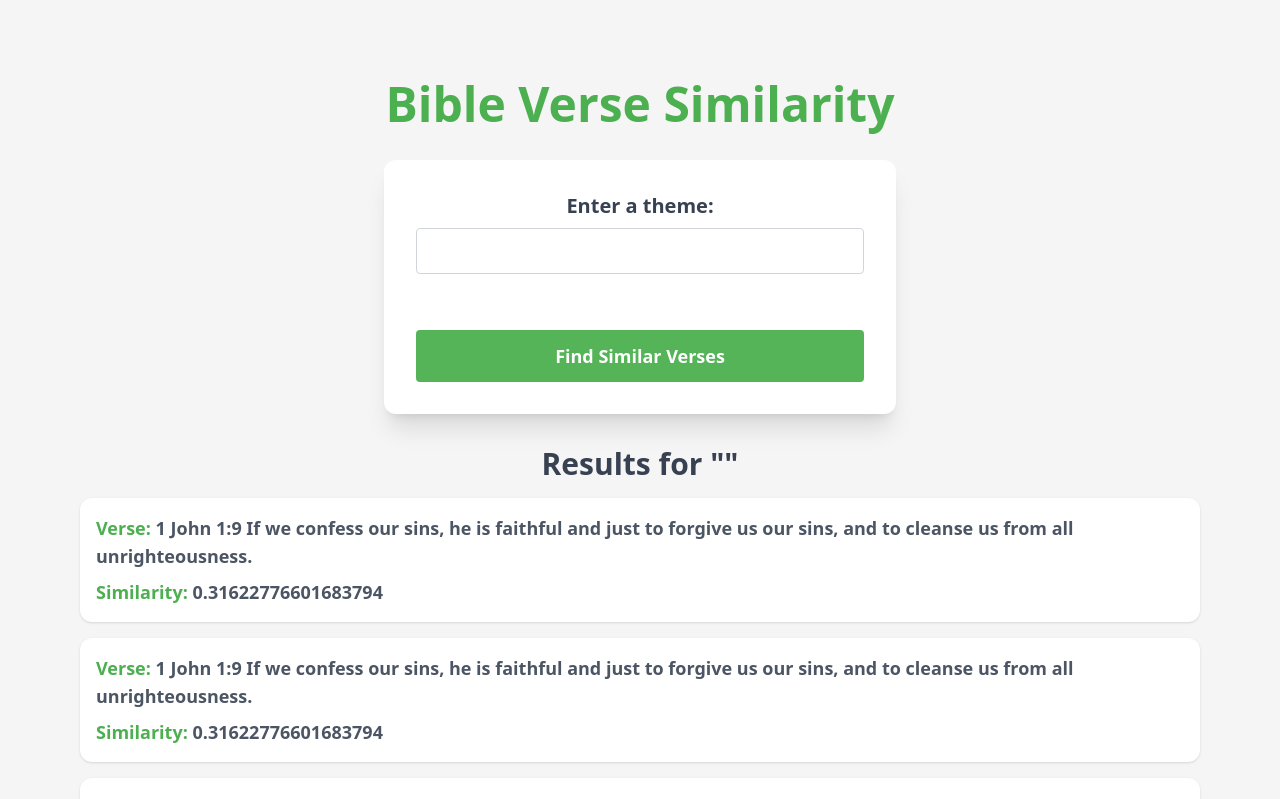
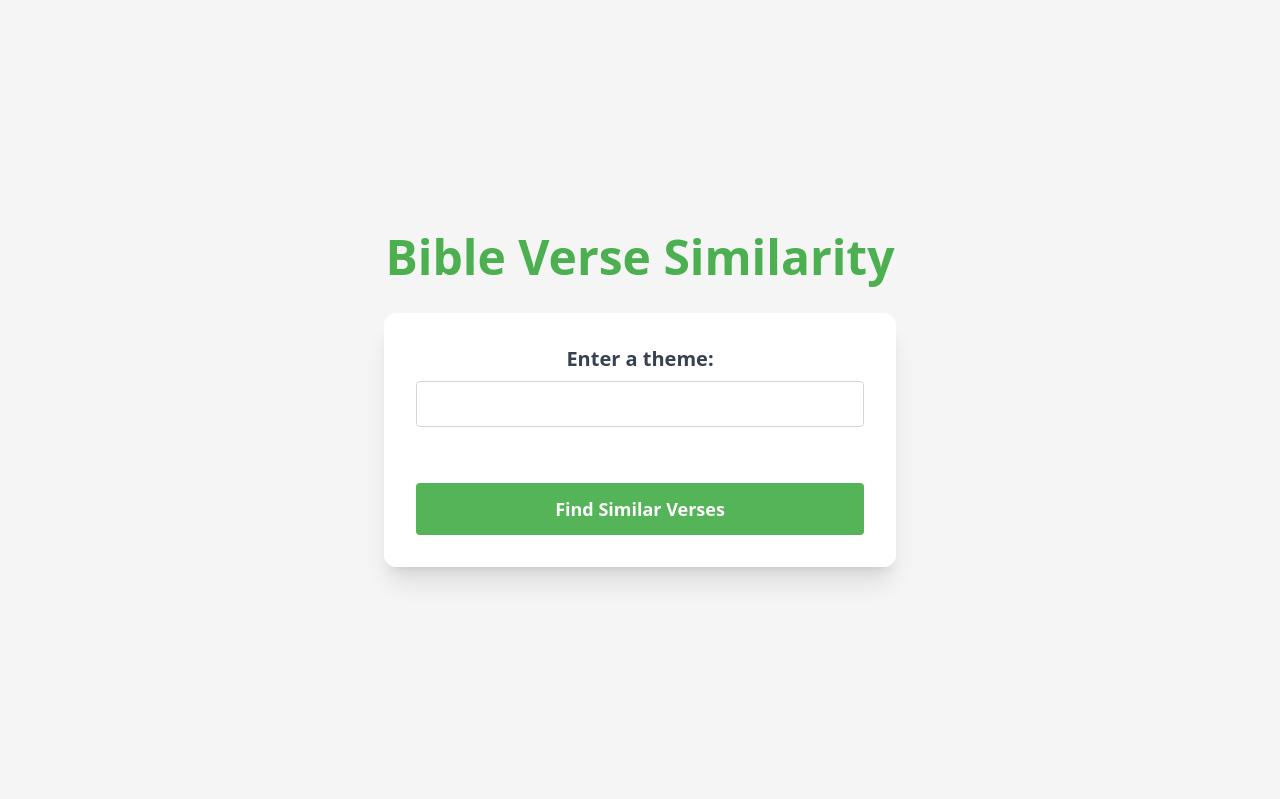
Before and after one commit to Namit2111/bible-verse-finder, a Next.js app in the folder bible-app/: page / in a window 1280 px wide. Shown: the top 799 px of the page. Built offline with nearby package versions, Linux system fonts and the light colour scheme.

Commit message:
feat(Nextjs): make api call to the flask app from nextjs component

```diff
--- /dev/null
+++ b/bible-app/app/api/similarity/route.ts
@@ -0,0 +1,24 @@
+import { NextResponse } from 'next/server';
+
+export async function POST(request: Request) {
+  const { userInput } = await request.json();
+  try {
+    // Make a request to the Flask app
+    const response = await fetch('http://127.0.0.1:5000/api/similarity', {
+      method: 'POST',
+      headers: {
+        'Content-Type': 'application/json',
+      },
+      body: JSON.stringify({ user_input: userInput }),
+    });
+
+    if (!response.ok) {
+      throw new Error('Failed to fetch data');
+    }
+
+    const data = await response.json();
+    return NextResponse.json(data);
+  } catch (error) {
+    return NextResponse.json({ error: 'An error occurred while fetching data' }, { status: 500 });
+  }
+}
--- /dev/null
+++ b/bible-app/app/components/VerseSearch.tsx
@@ -0,0 +1,89 @@
+"use client";
+
+import { useState } from "react";
+import { VerseSimilarity } from "@/lib/interface";
+
+export default function VerseSearch() {
+    const [userInput, setUserInput] = useState("");
+		const [verses, setVerses] = useState<VerseSimilarity>();
+		const [error, setError] = useState<string>();
+
+		const handleInputChange = (e: React.ChangeEvent<HTMLInputElement>) => {
+			setUserInput(e.target.value);
+			setError("");
+		}
+
+    const handleSubmit = async (e: React.FormEvent) => {
+        e.preventDefault();
+				try {
+				const response = await fetch('/api/similarity', {
+					method: 'POST',
+					headers: {
+						'Content-Type': 'application/json',
+					},
+					body: JSON.stringify({ userInput }),
+				});
+
+				if (!response.ok) {
+					setError('Failed to fetch data');
+					return
+				}
+
+				const data = await response.json();
+				setVerses(data);
+				setUserInput("");
+				setError("");
+				} catch (error) {
+					setError('An error occurred while fetching data');
+				}
+    };
+
+	const filteredVerses = verses && verses.results.filter((result) => result[1] > 0);
+
+    return (
+        <div className="flex flex-col min-h-screen items-center justify-center p-8 sm:p-20 gap-8">
+            <h1 className="text-5xl font-bold text-center text-siteColor">
+                Bible Verse Similarity
+            </h1>
+				<form onSubmit={handleSubmit} className="flex flex-col items-center gap-2 bg-white p-8 rounded-xl shadow-xl w-[32rem]">
+                <p className="text-xl font-bold text-gray-700">Enter a theme:</p>
+                <input
+                    type="text"
+                    value={userInput}
+                    onChange={(e) => handleInputChange(e)}
+										required
+                    className="p-2 border border-gray-300 rounded w-full mb-8 text-lg"
+								/>
+								{error && <p className="text-red-500">{error}</p>}
+                <button
+                    type="submit"
+                    className="bg-siteColor/95 text-white py-3 px-6 w-full rounded mt-4 hover:bg-siteColor text-center text-lg font-semibold">
+                    Find Similar Verses
+                </button>
+            </form>
+						{/* Display results if any are available */}
+						{verses && (
+								<div className="flex flex-col items-center gap-4">
+										<h2 className="text-3xl font-bold text-gray-700">Results for "{verses.user_input}"</h2>
+										{filteredVerses?.length === 0 ? (
+												<p className="text-xl font-bold text-gray-600">
+												Your search returned void 😅, good news God's word never does! Try another search 🔎
+												</p>
+										) :
+												<ul className="flex flex-col gap-4 w-[80%] text-gray-600">
+													{filteredVerses?.map((result, index) => (
+															<li
+																key={index}
+																className="p-4 bg-white rounded-xl shadow">
+																<p className="text-md font-semibold mb-2"><span className="text-siteColor font-bold">Verse:</span> 1 John {result[0]}</p>
+																<p className="text-md font-semibold"><span className="text-siteColor font-bold">Similarity:</span> {result[1]}</p>
+															</li>
+														))
+													}
+												</ul>
+											}
+								</div>
+						)}
+        </div>
+    );
+}
--- a/bible-app/app/page.tsx
+++ b/bible-app/app/page.tsx
@@ -1,123 +1,9 @@
-"use client";
-
-import { useState } from "react";
-import { VerseSimilarity } from "@/lib/interface";
+import VerseSearch from "./components/VerseSearch";
 
 export default function Home() {
-    // State to store user input from the form
-    const [userInput, setUserInput] = useState("");
-    // State to store the results returned from the API
-    const [results, setResults] = useState<VerseSimilarity[] | string>(
-        [
-            {
-                verse: "1 John 1:9 If we confess our sins, he is faithful and just to forgive us our sins, and to cleanse us from all unrighteousness.",
-                similarity: 0.31622776601683794
-            },
-            {
-                verse: "1 John 1:9 If we confess our sins, he is faithful and just to forgive us our sins, and to cleanse us from all unrighteousness.",
-                similarity: 0.31622776601683794
-            },
-            {
-                verse: "1 John 1:9 If we confess our sins, he is faithful and just to forgive us our sins, and to cleanse us from all unrighteousness.",
-                similarity: 0.31622776601683794
-            },
-            {
-                verse: "1 John 1:9 If we confess our sins, he is faithful and just to forgive us our sins, and to cleanse us from all unrighteousness.",
-                similarity: 0.31622776601683794
-            },
-            {
-                verse: "1 John 1:9 If we confess our sins, he is faithful and just to forgive us our sins, and to cleanse us from all unrighteousness.",
-                similarity: 0.31622776601683794
-            },
-        ]);
-
-    const handleSubmit = async (e: React.FormEvent) => {
-        e.preventDefault();
-        console.log("I was called", userInput);
-    };
-
     return (
-        <div className="flex flex-col min-h-screen items-center justify-center p-8 sm:p-20 gap-8">
-            <h1 className="text-5xl font-bold text-center text-siteColor">
-                Bible Verse Similarity
-            </h1>
-            <div className="flex flex-col items-center gap-2 bg-white p-8 rounded-xl shadow-xl w-[32rem]">
-                <p className="text-xl font-bold text-gray-700">Enter a theme:</p>
-                <input
-                    type="text"
-                    value={userInput}
-                    onChange={(e) => setUserInput(e.target.value)}
-                    required
-                    className="p-2 border border-gray-300 rounded w-full mb-8 text-lg"
-                />
-                <button
-                    onClick={handleSubmit}
-                    className="bg-siteColor/95 text-white py-3 px-6 w-full rounded mt-4 hover:bg-siteColor text-center text-lg font-semibold">
-                    Find Similar Verses
-                </button>
-            </div>
-        {/* Display results if any are available */}
-        {results?.length && (
-            <div className="flex flex-col items-center gap-4">
-                <h2 className="text-3xl font-bold text-gray-700">Results for "{userInput}"</h2>
-                {typeof results === "string" ? (
-                    <p className="text-xl font-bold text-gray-600">
-                    Your search returned void 😅, good news God's word never does! Try another search 🔎
-                    </p>
-                ) :
-                    <ul className="flex flex-col gap-4 w-full text-gray-600">
-                        {results?.map((result, index) => (
-                            <li
-                                key={index}
-                                className="p-4 bg-white rounded-xl shadow">
-                                <p className="text-lg font-semibold mb-2"><span className="text-siteColor font-bold">Verse:</span> {result.verse}</p>
-                                <p className="text-lg font-semibold"><span className="text-siteColor font-bold">Similarity:</span> {result.similarity}</p>
-                            </li>
-                        ))}
-                    </ul>}
-            </div>
-        )}
-        </div>
-
-
-        // <div className={cn("flex", "flex-col", "items-center", "justify-center", "min-h-screen", "p-8", "sm:p-20", "gap-8")}>
-        //     <h1 className={cn("text-4xl", "font-bold", "text-center", ")}>
-        //         Welcome to the Bible Verse Finder
-        //     </h1>
-        //     <p className={cn("text-lg", "text-center", "max-w-xl", "mb-6")}>
-        //         Discover the beauty and wisdom of Bible verses, and explore how they relate to each other. Use our similarity feature to find connections and deepen your understanding.
-        //     </p>
-        //     {/* Form to input a theme for similarity search */}
-        //     <form onSubmit={handleSubmit} className={cn("flex", "flex-col", "sm:flex-row", "gap-4")}>
-        //         <input
-        //             type="text"
-        //             value={userInput}
-        //             onChange={(e) => setUserInput(e.target.value)}
-        //             required
-        //             className={cn("p-2", "border", "border-gray-300", "rounded")}
-        //             placeholder="Enter a theme"
-        //         />
-        //         <button
-        //             type="submit"
-        //             className={cn("bg-blue-600", "text-white", "py-3", "px-6", "rounded-lg", "hover:bg-blue-700", "transition", "duration-300", "text-center")}
-        //         >
-        //             Find Similar Verses
-        //         </button>
-        //     </form>
-        //     {/* Display results if any are available */}
-        //     {results.length > 0 && (
-        //         <div className="mt-8 w-full max-w-lg">
-        //             <h2 className="text-2xl font-bold text-center">Results:</h2>
-        //             <ul className="list-none">
-        //                 {results.map((result, index) => (
-        //                     <li key={index} className="bg-white p-4 rounded shadow">
-        //                         <strong>Verse:</strong> {result.verse} <br />
-        //                         <strong>Similarity:</strong> {result.similarity.toFixed(2)}
-        //                     </li>
-        //                 ))}
-        //             </ul>
-        //         </div>
-        //     )}
-        // </div>
+        <main className="flex min-h-screen flex-col items-center justify-between">
+            <VerseSearch />
+        </main>
     );
 }
--- a/bible-app/lib/interface.ts
+++ b/bible-app/lib/interface.ts
@@ -1,4 +1,4 @@
 export interface VerseSimilarity {
-	verse: string;
-	similarity: number;
+	user_input: string;
+	results: [string, number][];
 }
```
Also changed, not shown: 1 other file (tests, documents, lock files or other folders).
